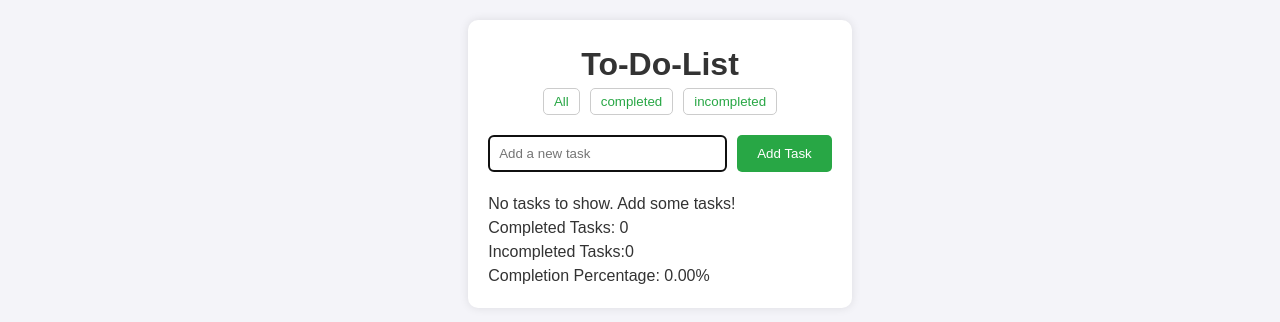
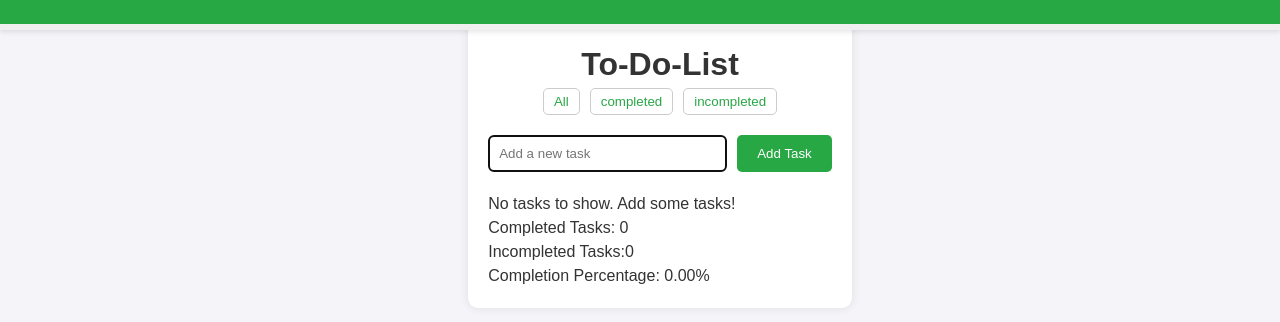
Before and after one commit to DawidTwardy/lab05, a React (Vite) app in the folder pfe_lab05_Twardy_Dawid/: page / in a window 1280 px wide. Shown: the top 322 px of the page. Built offline with nearby package versions, Linux system fonts and the light colour scheme.

Commit message:
ladna aminacja

```diff
--- a/pfe_lab05_Twardy_Dawid/src/TaskList/TaskList.scss
+++ b/pfe_lab05_Twardy_Dawid/src/TaskList/TaskList.scss
@@ -54,3 +54,27 @@
 
     }
 }
+.scroll-container{
+    position: fixed;
+    top: 0;
+    left: 0;
+    width: 100%;
+    height: 30px;
+    background-color: #f0f0f0;
+    z-index: 9;
+    box-shadow: 0 2px 5px rgba(0,0,0,0.1);
+    .scroll-progress{
+        position: absolute;
+        top:0;
+        left:0;
+        height: 80%;
+        width: 100%;
+        background-color: #28a745;
+        transform-origin: left;
+        transform: scaleX(0);
+        transition: transform 0.25s ease-out;
+        &.scroll-progress-active::before{
+            transform: scale(1);
+        }
+    }
+}
```
